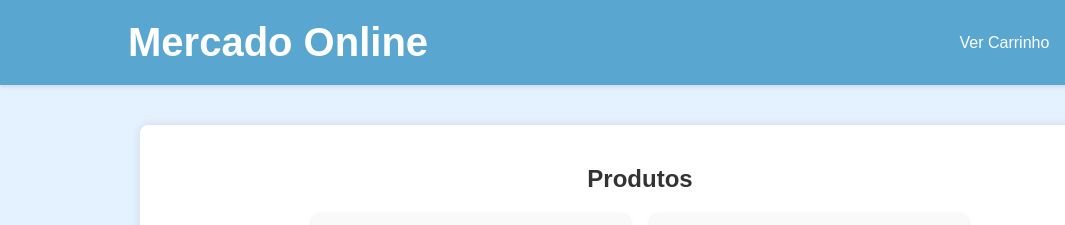
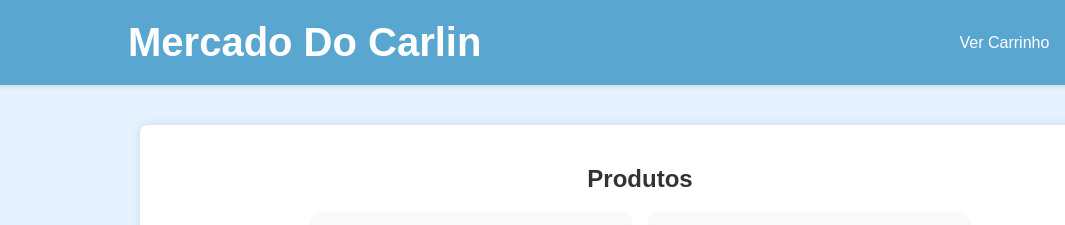
Before and after one commit to carloshguimaraesr/carlo, a plain HTML site: page AtividadeChomaMercado/index.html in a window 1280 px wide. Shown: the top 225 px of the page, 0-1065 px from the left. Drawn offline with Linux system fonts and the light colour scheme.

Commit message:
Update index.html

```diff
--- a/AtividadeChomaMercado/index.html
+++ b/AtividadeChomaMercado/index.html
@@ -4,13 +4,13 @@
 <head>
   <meta charset="utf-8">
   <meta name="viewport" content="width=device-width">
-  <title>Mercado Online</title>
+  <title>Mercado Mercado Do Carlin</title>
   <link href="style.css" rel="stylesheet" type="text/css" />
 </head>
 
 <body>
   <header>
-    <h1>Mercado Online</h1>
+    <h1>Mercado Do Carlin</h1>
     <div class="cart-container">
       <button class="view-cart">Ver Carrinho</button>
       <img src="carrinho.png" alt="Carrinho" class="cart-icon">
@@ -96,7 +96,7 @@
     </div>
   </main>
   <footer>
-    <p>Mercado Online © 2024</p>
+    <p>Mercado Do Carlin © 2024</p>
   </footer>
 
   <!-- Modal de Carrinho -->
```
